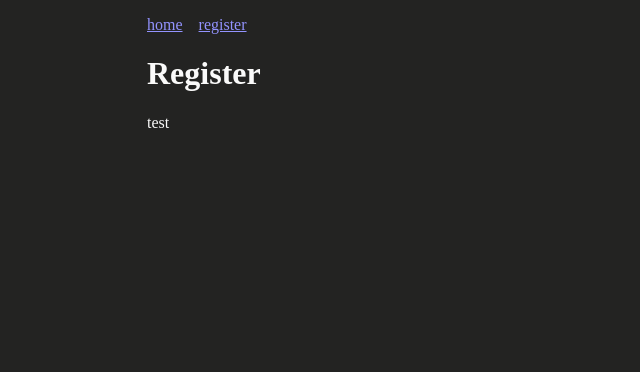
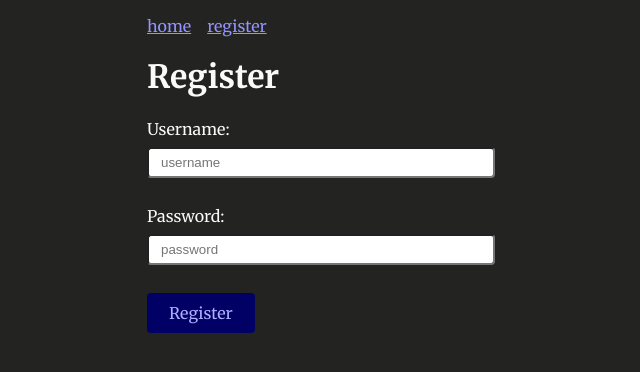
Before and after one commit to HladenRazum/vite-react-meals-frontend, a React (Vite) app: page /register in a window 1280 px wide. Shown: the top 372 px of the page, without its empty margins (243-883 px from the left). Built offline with nearby package versions, Linux system fonts and the light colour scheme.

Commit message:
added some global styling

```diff
--- a/package.json
+++ b/package.json
@@ -9,11 +9,13 @@
     "preview": "vite preview"
   },
   "dependencies": {
+    "@hookform/resolvers": "^2.9.11",
     "react": "^18.2.0",
     "react-dom": "^18.2.0",
     "react-hook-form": "^7.43.1",
     "react-router-dom": "^6.8.1",
-    "sass": "^1.58.2"
+    "sass": "^1.58.2",
+    "yup": "^1.0.0"
   },
   "devDependencies": {
     "@types/react": "^18.0.27",
--- a/src/pages/Register/components/RegisterForm.tsx
+++ b/src/pages/Register/components/RegisterForm.tsx
@@ -1,14 +1,47 @@
-import { useForm } from "react-hook-form";
-
-type Inputs = {
-   username: string;
-   password: string;
-};
+import { SubmitHandler, useForm } from "react-hook-form";
+import { yupResolver } from "@hookform/resolvers/yup";
+import validationSchema, { FormData } from "./validationSchema";
 
 const RegisterForm: React.FC = () => {
-   const { handleSubmit } = useForm<Inputs>();
+   const {
+      register,
+      handleSubmit,
+      reset,
+      formState: { errors },
+   } = useForm<FormData>({
+      resolver: yupResolver(validationSchema),
+      mode: "onSubmit",
+   });
 
-   return <form>test</form>;
+   const onSubmit: SubmitHandler<FormData> = ({ username, password }) => {
+      reset();
+   };
+
+   return (
+      <form onSubmit={handleSubmit(onSubmit)}>
+         <div className="formGroup">
+            <label htmlFor="username">Username: </label>
+            <input
+               type="text"
+               placeholder="username"
+               {...register("username")}
+               id="username"
+            />
+            <p className="error">{errors.username?.message}</p>
+         </div>
+         <div className="formGroup">
+            <label htmlFor="password">Password: </label>
+            <input
+               type="text"
+               placeholder="password"
+               {...register("password")}
+               id="password"
+            />
+            <p className="error">{errors.password?.message}</p>
+         </div>
+         <button type="submit">Register</button>
+      </form>
+   );
 };
 
 export default RegisterForm;
--- /dev/null
+++ b/src/pages/Register/components/validationSchema.ts
@@ -0,0 +1,12 @@
+import * as yup from "yup";
+
+const validationSchema = yup
+   .object({
+      username: yup.string().required().min(3),
+      password: yup.string().required().min(3),
+   })
+   .required();
+
+export type FormData = yup.InferType<typeof validationSchema>;
+
+export default validationSchema;
--- /dev/null
+++ b/src/styles/_button.css
@@ -0,0 +1,16 @@
+button[type="submit"] {
+   all: unset;
+   background-color: var(--primary);
+   color: var(--btn-textColor);
+   padding: 10px 22px;
+   border-radius: 4px;
+   cursor: pointer;
+}
+
+button[type="submit"]:focus {
+   outline: auto;
+}
+
+button[type="submit"]:hover {
+   background-color: var(--primary-darken);
+}
--- /dev/null
+++ b/src/styles/_dimentions.css
@@ -0,0 +1,5 @@
+:root {
+   --mb-sm: 0.5em;
+   --mb-md: 1em;
+   --mb-lg: 2em;
+}
--- /dev/null
+++ b/src/styles/_error_message.css
@@ -0,0 +1,6 @@
+.error {
+   color: var(--error-textColor);
+   margin: 0;
+   display: inline-block;
+   margin-left: 1em;
+}
--- /dev/null
+++ b/src/styles/_form.css
@@ -0,0 +1,3 @@
+form {
+   max-width: 320px;
+}
--- a/src/styles/_globals.css
+++ b/src/styles/_globals.css
@@ -2,3 +2,12 @@
    max-width: 500px;
    margin: auto;
 }
+
+.formGroup {
+   margin-bottom: var(--mb-sm);
+}
+
+label {
+   display: block;
+   margin-bottom: var(--mb-sm);
+}
--- /dev/null
+++ b/src/styles/_input.css
@@ -0,0 +1,6 @@
+input {
+   display: block;
+   border-radius: 4px;
+   padding: 6px 12px;
+   width: 100%;
+}
--- a/src/styles/_navigation.css
+++ b/src/styles/_navigation.css
@@ -5,7 +5,7 @@ nav ul {
 }
 
 nav li {
-   margin-right: 1em;
+   margin-right: var(--mb-md);
 }
 
 nav a {
--- a/src/styles/_palette.css
+++ b/src/styles/_palette.css
@@ -1,9 +1,19 @@
 :root {
    --darkGrey: #232322;
    --white: #fafafa;
+   --lightRed: #ff1212;
+   --darkRed: #270101;
+   --darkBlue: #000065;
+   --darkerBlue: #000040;
+   --lightBlue: #aeafff;
 }
 
 :root {
    --primary-bgColor: var(--darkGrey);
    --primary-textColor: var(--white);
+   --error-textColor: var(--lightRed);
+   --error-bgColor: var(--darkRed);
+   --primary: var(--darkBlue);
+   --primary-darken: var(--darkerBlue);
+   --btn-textColor: var(--lightBlue);
 }
--- a/src/styles/index.css
+++ b/src/styles/index.css
@@ -1,8 +1,16 @@
+@import url("https://fonts.googleapis.com/css2?family=Merriweather:wght@300;400;700&display=swap");
+
 @import url("./_palette.css");
 @import url("./_globals.css");
 @import url("./_navigation.css");
+@import url("./_error_message.css");
+@import url("./_dimentions.css");
+@import url("./_input.css");
+@import url("./_form.css");
+@import url("./_button.css");
 
 body {
+   font-family: "Merriweather", serif;
    margin: 0;
    background-color: var(--primary-bgColor);
    color: var(--primary-textColor);
```
Also changed, not shown: 1 other file (tests, documents, lock files or other folders).
